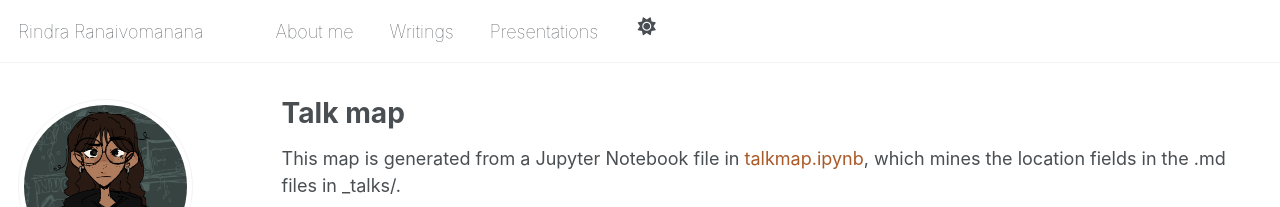
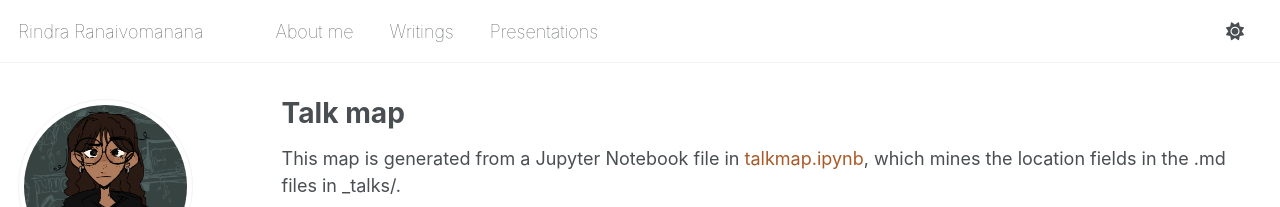
Before and after one commit to rindrafanomezana/rindrafanomezana.github.io, a Jekyll site: the page built from _pages/talkmap.html, in a window 1280 px wide. Shown: the top 207 px of the page. Built offline with Jekyll 4.4.1, drawn with Linux system fonts in a browser that asks for light colours; nearby versions of some CDN libraries.

Commit message:
Update masthead.html

```diff
--- a/_includes/masthead.html
+++ b/_includes/masthead.html
@@ -29,17 +29,17 @@
             </li>
           {% endfor %}
 
-          <!-- Theme toggle -->
+          <!-- Theme toggle
           <li id="theme-toggle" class="masthead__menu-item persist tail">
             <a><i id="theme-icon" class="fa-solid fa-sun" aria-hidden="true" title="toggle theme"></i></a>
-          </li>
+          </li>-->
         </ul>
-                  <!-- Move theme toggle outside of greedy-nav list
+                  <!-- Move theme toggle outside of greedy-nav list  -->
           <div id="theme-toggle-wrapper" style="margin-left: 1rem;">
             <a id="theme-toggle" class="masthead__menu-item" style="display: inline-block;">
               <i id="theme-icon" class="fa-solid fa-sun" aria-hidden="true" title="toggle theme"></i>
             </a>
-          </div> --> <!--This is the button to chose theme-->
+          </div> <!--This is the button to chose theme-->
 
         <!-- Overflow menu handled by GreedyNav -->
         <ul class="hidden-links hidden"></ul>
```
